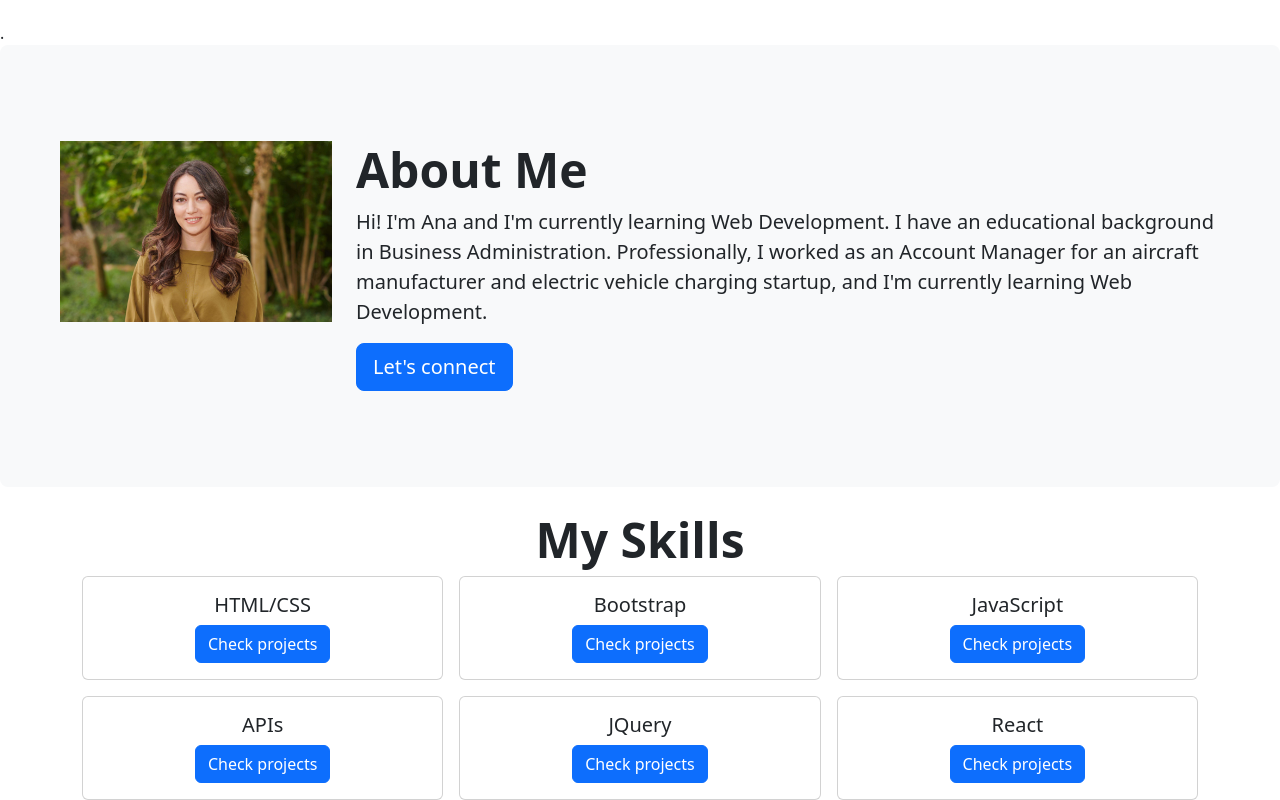
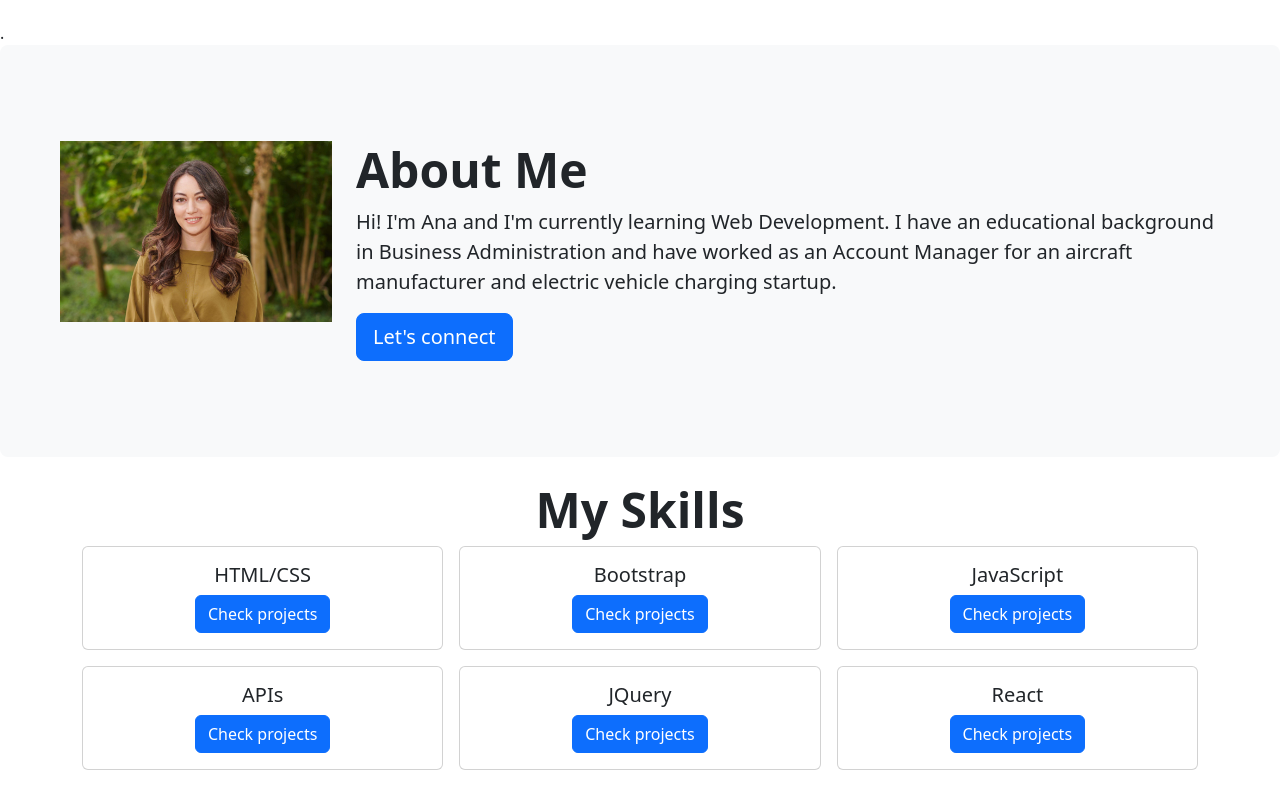
Before and after one commit to anadomuta/challenge-bootstrap-portfolio, a plain HTML site: page index.html in a window 1280 px wide. Shown: the part 701-1501 px from the top of the page. After the commit the page ends 1471 px from the top, so only its background shows below. Drawn offline with nearby package versions, Linux system fonts and the light colour scheme; grey boxes are pictures that could not be loaded.

Commit message:
adjusted copy of about me

```diff
--- a/index.html
+++ b/index.html
@@ -56,10 +56,9 @@
           <h1 class="display-5 fw-bold" id="about">About Me</h1>
           <p class="col-md-12 fs-5">
             Hi! I'm Ana and I'm currently learning Web Development. I have an educational background in Business
-            Administration. Professionally, I worked as an Account
+            Administration and have worked as an Account
             Manager
-            for an aircraft manufacturer and electric vehicle charging startup, and I'm currently learning Web
-            Development.
+            for an aircraft manufacturer and electric vehicle charging startup.
           </p>
           <button class="btn btn-primary btn-lg" id="contactlinks" type="button">Let's connect</button>
         </div>
```
